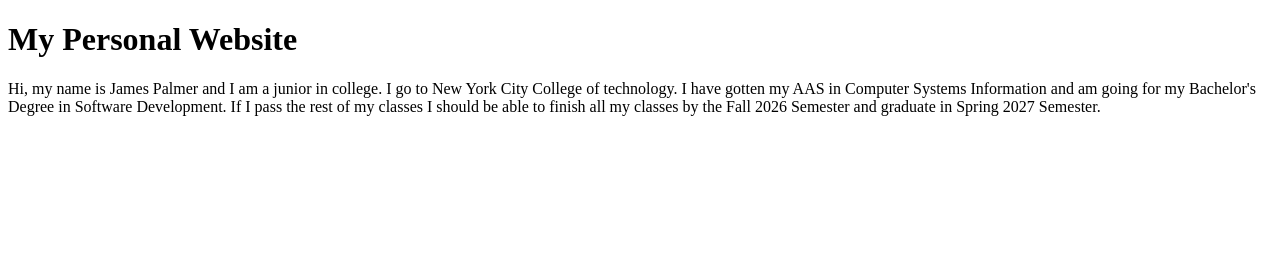
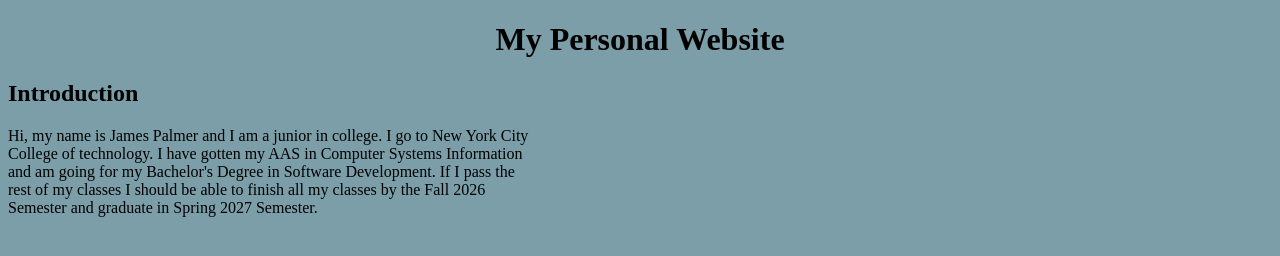
Before and after one commit to Voidncore/Personal-Website, a plain HTML site: page body.html in a window 1280 px wide. Drawn offline with Linux system fonts and the light colour scheme.

Commit message:
Adding style sheet and changes to the html

```diff
--- a/body.html
+++ b/body.html
@@ -4,9 +4,11 @@
     <meta charset="UTF-8">
     <meta name="viewport" content="width=device-width, initial-scale=1.0">
     <title>Document</title>
+    <link rel="stylesheet" href="./style.css">
 </head>
     <h1>My Personal Website</h1>
 <body>
-    <p>Hi, my name is James Palmer and I am a junior in college. I go to New York City College of technology. I have gotten my AAS in Computer Systems Information and am going for my Bachelor's Degree in Software Development. If I pass the rest of my classes I should be able to finish all my classes by the Fall 2026 Semester and graduate in Spring 2027 Semester.</p>
+    <h2> Introduction </h2>
+    <p>Hi, my name is James Palmer and I am a junior in college. I go to New York City<br /> College of technology. I have gotten my AAS in Computer Systems Information<br /> and am going for my Bachelor's Degree in Software Development. If I pass the<br /> rest of my classes I should be able to finish all my classes by the Fall 2026<br /> Semester and graduate in Spring 2027 Semester.</p>
 </body>
 </html>
--- /dev/null
+++ b/style.css
@@ -0,0 +1,7 @@
+body {
+    background-color: #7B9EA8;
+}
+
+h1 {
+    text-align: center;
+}
```
